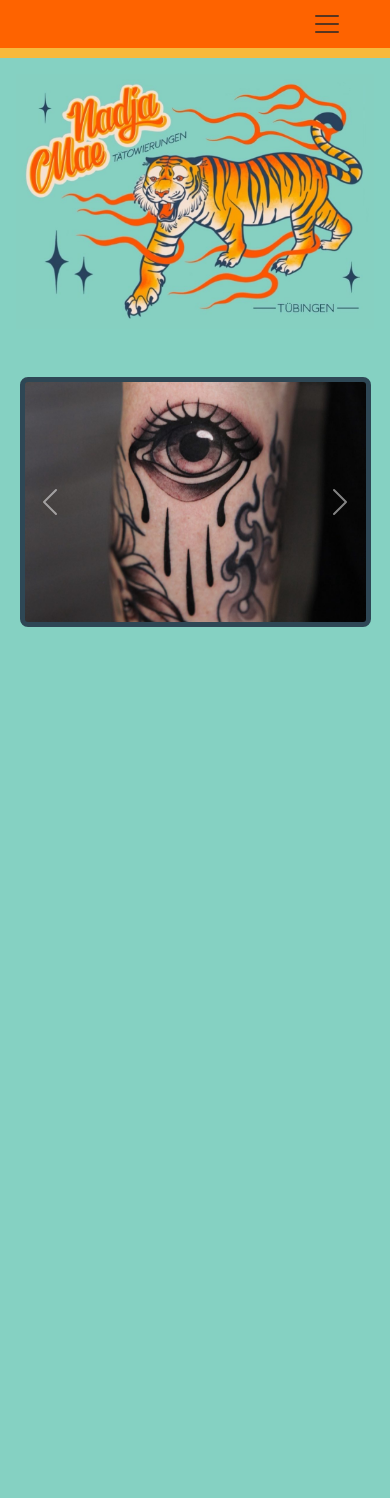
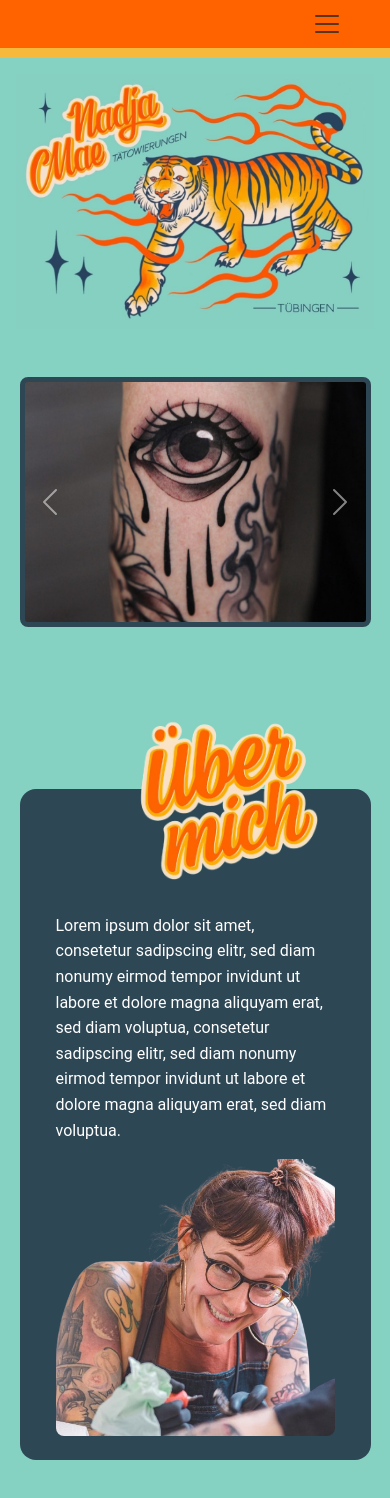
Before and after one commit to maximilianZenke/NadjaMaeTattoo, a React (Create React App) app: page / in a window 390 px wide. Shown: the top 1498 px of the page. Before the commit the page ends 891 px from the top, so only its background shows below. Built offline with nearby package versions, Linux system fonts and the light colour scheme.

Commit message:
add about-me-component, refactoring

```diff
--- a/src/App.jsx
+++ b/src/App.jsx
@@ -3,6 +3,7 @@ import './App.css';
 import banner from './logo.jpg';
 import Navbar from './components/Navbar';
 import Carousel from './components/Carousel';
+import AboutMe from "./components/AboutMe/AboutMe";
 
 export default function App() {
   return (
@@ -12,7 +13,9 @@ export default function App() {
         <img src={banner} alt="Banner" className="banner-img" />
       </div>
       <Carousel />
-      <div style={{ height: '200px', width: '100%' }}></div>
+      <div style={{ height: '50px', width: '100%' }}></div>
+      <AboutMe />
+      <div style={{ height: '10px', width: '100%' }}></div>
     </div>
   );
 }
--- /dev/null
+++ b/src/components/AboutMe/AboutMe.css
@@ -0,0 +1,76 @@
+.aboutme-wrapper {
+  display: flex;
+  justify-content: center;
+  margin: 3rem 0;
+}
+
+.aboutme-container {
+  width: 90%;
+  max-width: 1200px;
+  background-color: #2E4755;
+  border-radius: 1rem;
+  padding: 2rem;
+  color: white;
+  position: relative;
+  overflow: visible;
+}
+
+.aboutme-heading {
+  position: absolute;
+  top: -180px;
+  left: 440px;
+  height: 400px;
+  z-index: 2;
+}
+
+.aboutme-text p {
+  margin-top: 3rem;
+  font-size: 1.5rem;
+  line-height: 1.6;
+  text-align: left;
+  padding-right: 110px;
+}
+
+.aboutme-img {
+  max-width: 100%;
+  height: auto;
+  border-radius: 0.5rem;
+}
+
+
+@media (max-width: 1024px) {
+  .aboutme-heading {
+    top: -150px;
+    left: 290px;
+  }
+}
+
+@media (max-width: 960px) {
+  .aboutme-heading {
+    top: -150px;
+    left: 250px;
+    height: 300px;
+  }
+
+  .aboutme-text p {
+    font-size: 1rem;
+  }
+}
+
+@media (max-width: 500px) {
+  .aboutme-heading {
+    top: -100px;
+    left: 100px;
+    height: 220px;
+  }
+
+  .aboutme-text p {
+    margin-top: 100px;
+    font-size: 1rem;
+    padding-right: 0px;
+  }
+
+  .aboutme-container {
+    padding: 1.5rem;
+  }
+}
--- /dev/null
+++ b/src/components/AboutMe/AboutMe.jsx
@@ -0,0 +1,28 @@
+import React from "react";
+import "./AboutMe.css";
+import ueberMich from "./ueberMich.png";
+import frau from "./nadja.png";
+
+export default function AboutMe() {
+  return (
+    <>
+    <div id="about" /><div className="aboutme-wrapper">
+      <div className="aboutme-container row align-items-center">
+        <div className="col-md-6 aboutme-text">
+          <img src={ueberMich} alt="Über mich" className="aboutme-heading" />
+          <p>
+            Lorem ipsum dolor sit amet, consetetur sadipscing elitr, sed diam
+            nonumy eirmod tempor invidunt ut labore et dolore magna aliquyam
+            erat, sed diam voluptua, consetetur sadipscing elitr, sed diam
+            nonumy eirmod tempor invidunt ut labore et dolore magna aliquyam
+            erat, sed diam voluptua.
+          </p>
+        </div>
+        <div className="col-md-6 text-center">
+          <img src={frau} alt="Tattoo Künstlerin" className="aboutme-img" />
+        </div>
+      </div>
+    </div>
+    </>
+  );
+}
--- a/src/components/Carousel/Carousel.jsx
+++ b/src/components/Carousel/Carousel.jsx
@@ -10,7 +10,8 @@ export default function Carousel() {
   if (banners.length === 0) return null;
 
   return (
-    <div className="carousel-wrapper">
+    <>
+    <div id="tattoos" /><div className="carousel-wrapper">
       <div className="carousel-container">
         <div id="carouselExample" className="carousel slide" data-bs-ride="carousel">
           <div className="carousel-inner">
@@ -49,6 +50,6 @@ export default function Carousel() {
           </div>
         </div>
       </div>
-    </div>
+    </div></>
   );
 }
```
Also changed, not shown: src/components/AboutMe/nadja.png (added), src/components/AboutMe/ueberMich.png (added).
